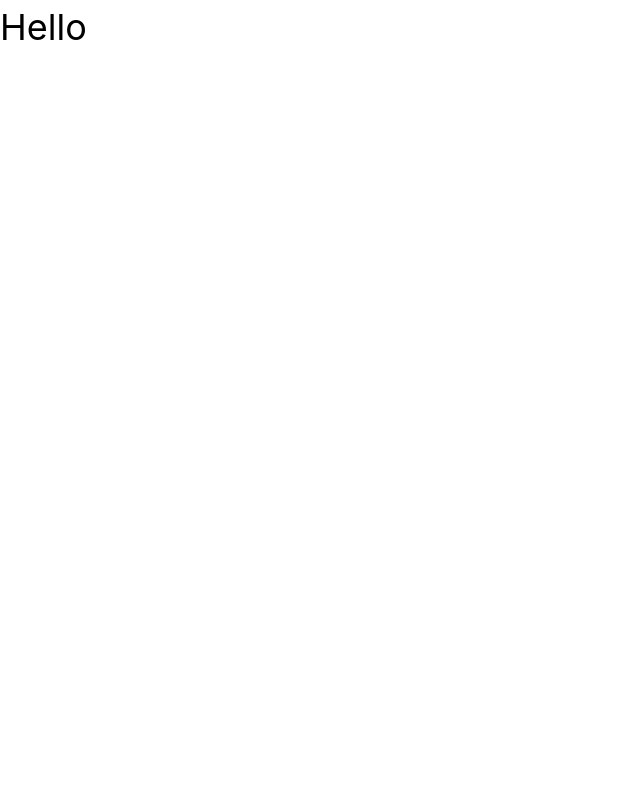
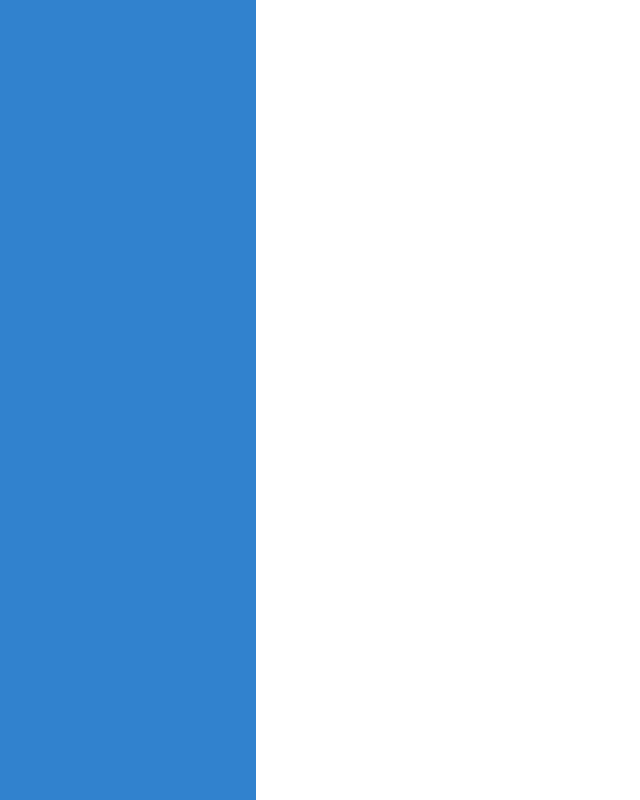
Before and after one commit to AmoDinho/tripplo-dashboard, a React (Create React App) app: page / in a window 1280 px wide. Shown: the whole page, without its empty margins (0-640 px from the left). Built offline with nearby package versions, Linux system fonts and the light colour scheme.

Commit message:
added color

```diff
--- a/src/App.js
+++ b/src/App.js
@@ -1,11 +1,11 @@
 import React from 'react';
 
-import HeadingOne from './components/typography/HeadingOne'
+import SideNav from './components/navigation/SideNav'
 
 function App() {
   return (
     <div className="App">
-      <HeadingOne>Hello</HeadingOne>
+      <SideNav />
     </div>
   );
 }
--- a/src/components/navigation/SideNav.js
+++ b/src/components/navigation/SideNav.js
@@ -3,9 +3,16 @@ import React from 'react'
 const SideNav = () => {
     return (
         <>
-            <div>
-                SIDE NAV
-</div>
+            <div className="bg-blue-600 h-screen w-1/5">
+
+                {/* */}
+
+                {/*Tripplo logo */}
+
+                {/* customer dropdown*/}
+
+                {/* Nav options*/}
+            </div>
         </>
     )
 }
```
